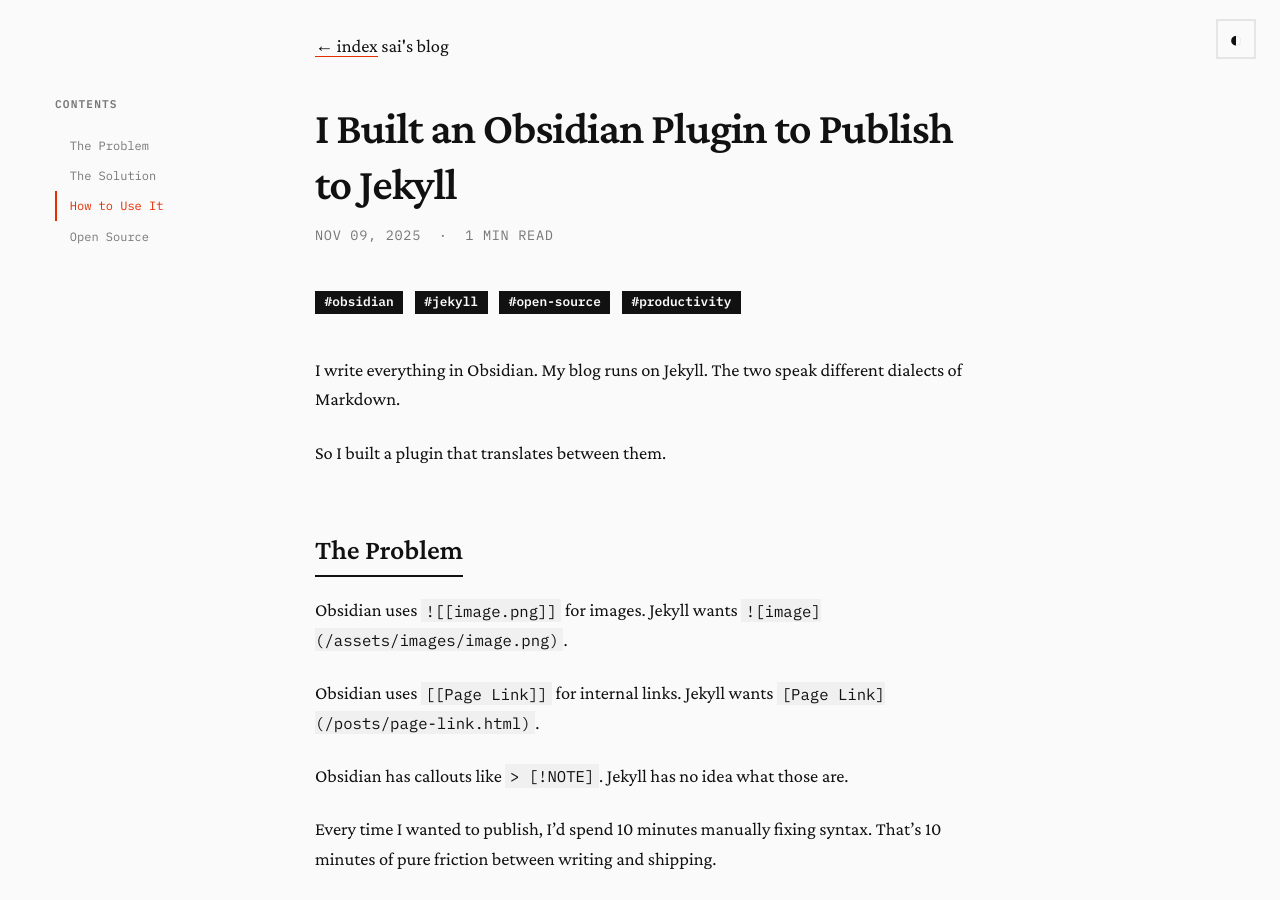
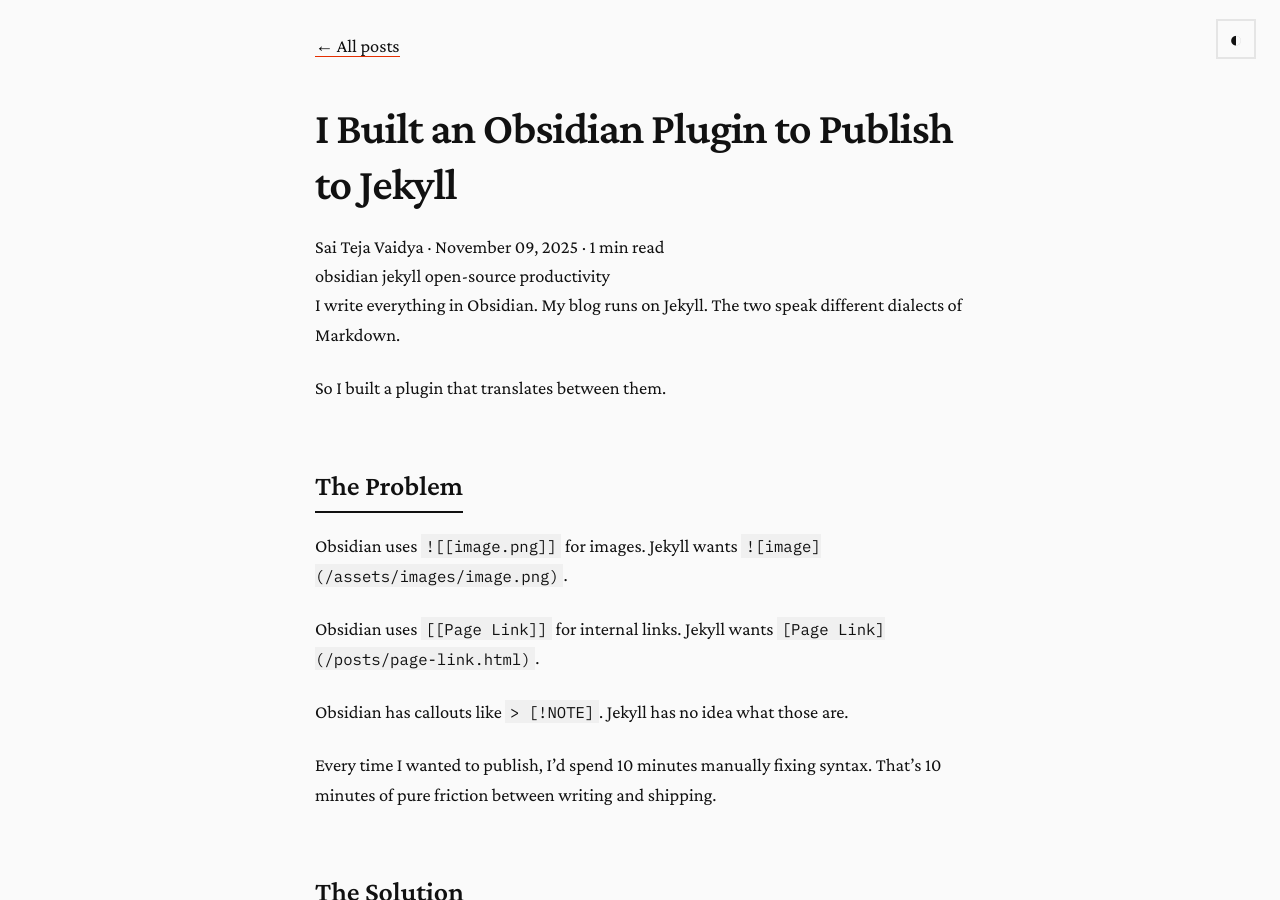
Before and after one commit to Sai21112000/sai21112000.github.io, a Jekyll site: the page built from _posts/2025-11-10-obsidian-jekyll-plugin.md, in a window 1280 px wide and 900 px high. Built offline with Jekyll 4.4.1, drawn with Linux system fonts in a browser that asks for light colours; comment, search, counter and statistics services are not loaded; some of the changed text lies outside the part shown.

Commit message:
Redesign post layout: cleaner header with author, date, tags, read time

```diff
--- a/_layouts/post.html
+++ b/_layouts/post.html
@@ -1,73 +1,67 @@
 ---
 layout: default
 ---
-<nav class="animate-enter">
-    <a href="{{ '/' | relative_url }}">← index</a>
-    <span>sai's blog</span>
+
+<nav class="post-nav animate-enter">
+    <a href="{{ '/' | relative_url }}" class="nav-back">← All posts</a>
 </nav>
 
-<div class="post-with-toc">
-    <aside class="toc animate-enter" id="toc">
-        <strong>Contents</strong>
-        <div id="toc-links"></div>
-    </aside>
+<article class="post-article animate-enter" style="animation-delay: 0.05s;">
+    <header class="post-header">
+        <h1 class="post-header-title">{{ page.title }}</h1>
 
-    <article class="animate-enter" style="animation-delay: 0.1s;">
-        <header>
-            <h1>{{ page.title }}</h1>
-            <p class="meta">
-                {{ page.date | date: "%b %d, %Y" }} &nbsp;·&nbsp; {{ content | number_of_words | divided_by: 200 | at_least: 1 }} min read
-                {% if page.last_modified %} &nbsp;·&nbsp; updated {{ page.last_modified | date: "%b %d, %Y" }}{% endif %}
-            </p>
-            <div class="tags">
+        <div class="post-header-meta">
+            <span class="post-author">Sai Teja Vaidya</span>
+            <span class="post-separator">·</span>
+            <time class="post-date-full">{{ page.date | date: "%B %d, %Y" }}</time>
+            <span class="post-separator">·</span>
+            <span class="post-readtime">{{ content | number_of_words | divided_by: 200 | at_least: 1 }} min read</span>
+        </div>
+
+        {% if page.tags.size > 0 %}
+        <div class="post-header-tags">
             {% for tag in page.tags %}
-                <span>#{{ tag }}</span>
+            <span class="post-tag">{{ tag }}</span>
             {% endfor %}
         </div>
+        {% endif %}
     </header>
 
-        <div class="content">
+    <div class="post-content">
         {{ content }}
     </div>
 </article>
+
+<footer class="post-footer animate-enter" style="animation-delay: 0.15s;">
+    <div class="post-footer-divider"></div>
+
+    <div class="post-footer-content">
+        <p class="post-footer-note">Thanks for reading. <a href="{{ '/' | relative_url }}">Read more posts →</a></p>
+
+        <div class="post-footer-links">
+            <a href="https://www.linkedin.com/in/vaidyasai/" target="_blank" rel="noopener">LinkedIn</a>
+            <a href="https://github.com/Sai21112000" target="_blank" rel="noopener">GitHub</a>
+            <a href="https://x.com/vaidyasaiteja" target="_blank" rel="noopener">Twitter</a>
+        </div>
     </div>
 
-<footer class="animate-enter" style="animation-delay: 0.3s;">
-    <a href="{{ '/' | relative_url }}">← back to all posts</a>
+    <!-- Comments via GitHub Discussions -->
+    <div class="post-comments">
+        <h3>Discussion</h3>
+        <script src="https://giscus.app/client.js"
+            data-repo="Sai21112000/sai21112000.github.io"
+            data-repo-id="R_kgDORdVO1A"
+            data-category="Announcements"
+            data-category-id="DIC_kwDORdVO1M4C4v9t"
+            data-mapping="pathname"
+            data-strict="0"
+            data-reactions-enabled="1"
+            data-emit-metadata="0"
+            data-input-position="bottom"
+            data-theme="preferred_color_scheme"
+            data-lang="en"
+            crossorigin="anonymous"
+            async>
+        </script>
+    </div>
 </footer>
-
-<script>
-// Auto-generate TOC from headings
-(function() {
-    var article = document.querySelector('.content');
-    var tocLinks = document.getElementById('toc-links');
-    var headings = article.querySelectorAll('h2, h3');
-
-    if (headings.length < 2) {
-        document.getElementById('toc').style.display = 'none';
-        return;
-    }
-
-    headings.forEach(function(h, i) {
-        var id = 'section-' + i;
-        h.id = id;
-        var link = document.createElement('a');
-        link.href = '#' + id;
-        link.textContent = h.textContent;
-        link.className = h.tagName === 'H3' ? 'toc-h3' : 'toc-h2';
-        tocLinks.appendChild(link);
-    });
-
-    // Highlight active section on scroll
-    var tocAnchors = tocLinks.querySelectorAll('a');
-    window.addEventListener('scroll', function() {
-        var fromTop = window.scrollY + 100;
-        headings.forEach(function(h, i) {
-            if (h.offsetTop <= fromTop) {
-                tocAnchors.forEach(function(a) { a.classList.remove('active'); });
-                tocAnchors[i].classList.add('active');
-            }
-        });
-    });
-})();
-</script>
```
Lines whose indentation alone changed are shown as unchanged.
